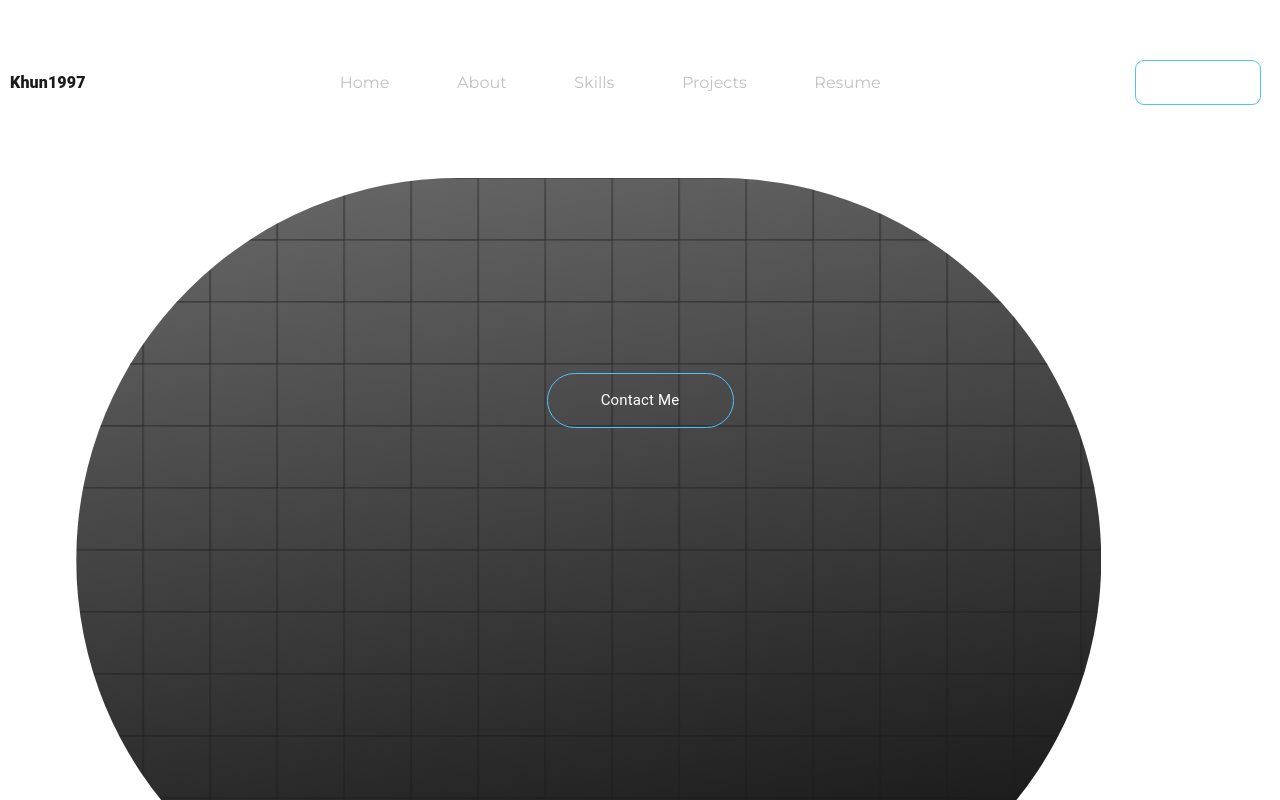
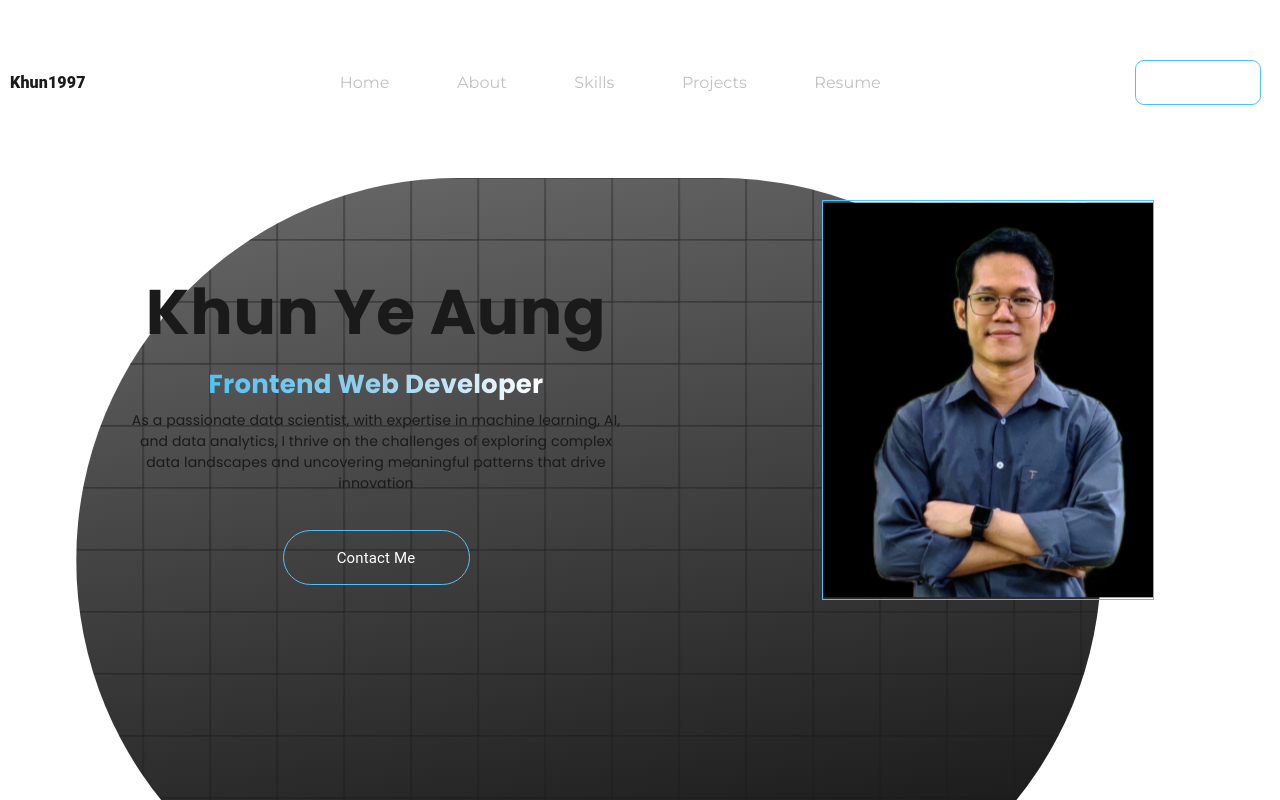
Before and after one commit to khun1997/portfolio, a Next.js app: page / in a window 1280 px wide. Shown: the top 800 px of the page. Built offline with nearby package versions, Linux system fonts and the light colour scheme.

Commit message:
feat:home section desktop

```diff
--- a/src/app/globals.css
+++ b/src/app/globals.css
@@ -45,14 +45,7 @@ body {
   box-sizing: border-box;
   padding: 0;
   margin: 0;
-}
-
-.nav-link {
-  font-family: "Montserrat", sans-serif;
-  text-decoration: none;
-  font-size: 18px;
-  color: #c1c1c1;
-  transition: color 0.3s ease;
+  font-family: "Poppins", sans-serif;
 }
 
 .nav-link:hover {
@@ -72,6 +65,14 @@ body {
   background: linear-gradient(to right, #4fc3f7 0%, #ffffff 100%);
 }
 
+.nav-link {
+  font-family: "Montserrat", sans-serif;
+  text-decoration: none;
+  font-size: 18px;
+  color: #c1c1c1;
+  transition: color 0.3s ease;
+}
+
 @media (prefers-color-scheme: dark) {
   html {
     color-scheme: dark;
--- a/src/components/sections/home/HomeSection.tsx
+++ b/src/components/sections/home/HomeSection.tsx
@@ -1,22 +1,27 @@
 "use client";
 import React from "react";
 import HomeBg from "@/../public/home-bg.svg";
+import Profile from "@/../public/svg/profile.svg";
+
 import Image from "next/image";
 import { DownloadMe } from "@/components/common/CommonButton";
+import { Stack, Typography } from "@mui/material";
 
 type Props = {};
 
 const HomeSection = (props: Props) => {
   return (
-    <div
+    <Stack
       id="home"
       style={{
-        width: "100vw",
+        width: "100%",
         height: "100vh",
         position: "relative",
         display: "flex",
-        justifyContent: "center",
+        justifyContent: "space-evenly",
         alignItems: "center",
+        flexDirection: "row",
+        gap: "70px",
       }}
     >
       <Image
@@ -31,9 +36,79 @@ const HomeSection = (props: Props) => {
         }}
       />
 
-      <div></div>
-      <DownloadMe name="Contact Me" />
-    </div>
+      <Stack
+        sx={{
+          width: "500px",
+          display: "flex",
+          // justifyContent: "space-between",
+          alignItems: "center",
+          flexDirection: "column",
+          // border: "1px solid yellow",
+          gap: "6px",
+          marginTop: "50px",
+        }}
+      >
+        <Typography
+          sx={{
+            fontSize: "63px",
+            fontWeight: "bold",
+            fontFamily: "Poppins, sans-serif",
+          }}
+        >
+          Khun Ye Aung
+        </Typography>
+        <Typography
+          style={{
+            textAlign: "center",
+            fontSize: "26px",
+            fontWeight: "bold",
+            backgroundImage:
+              "linear-gradient(to right, #4FC3F7 0%,#9bd8f5f0 50%, #ffffff 100%)",
+            WebkitBackgroundClip: "text",
+            color: "transparent",
+
+            backgroundClip: "text",
+            WebkitTextFillColor: "transparent",
+            fontFamily: "Poppins, sans-serif",
+          }}
+        >
+          Frontend Web Developer
+        </Typography>
+        <Typography
+          sx={{
+            textAlign: "center",
+            fontSize: "14px",
+            fontFamily: "Poppins, sans-serif",
+          }}
+        >
+          As a passionate data scientist, with expertise in machine learning,
+          AI, and data analytics, I thrive on the challenges of exploring
+          complex data landscapes and uncovering meaningful patterns that drive
+          innovation
+        </Typography>
+        <Stack sx={{ marginTop: "30px" }}>
+          <DownloadMe name="Contact Me" />
+        </Stack>
+      </Stack>
+
+      <Stack
+        sx={{
+          width: "332px",
+          height: "400px",
+          border: "1px solid #4FC3F7",
+        }}
+      >
+        <Image
+          src={Profile}
+          alt=""
+          style={{
+            width: "100%",
+            height: "100%",
+            zIndex: "-10",
+          }}
+        />
+      </Stack>
+    </Stack>
   );
 };
 
```
Also changed, not shown: public/image/profile.jpg (added), public/svg/profile.svg (added).
